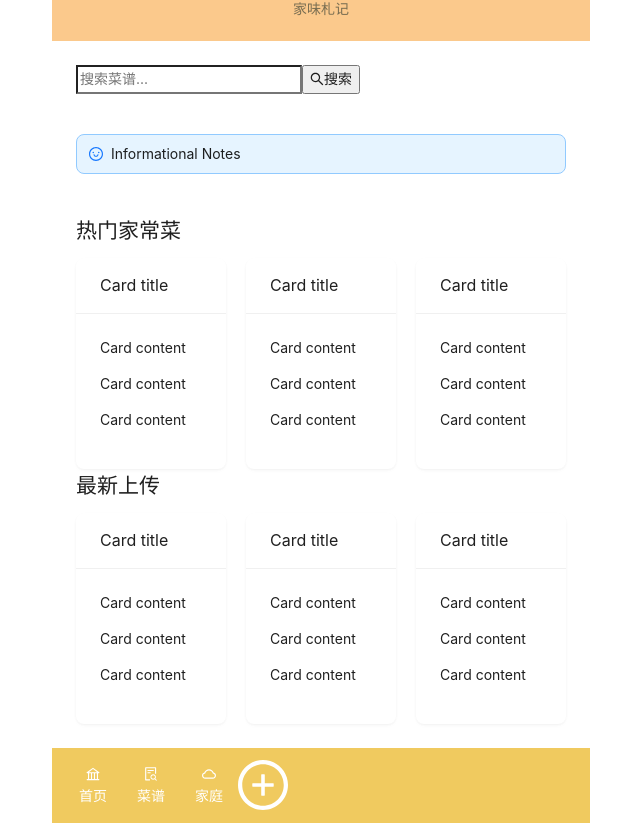
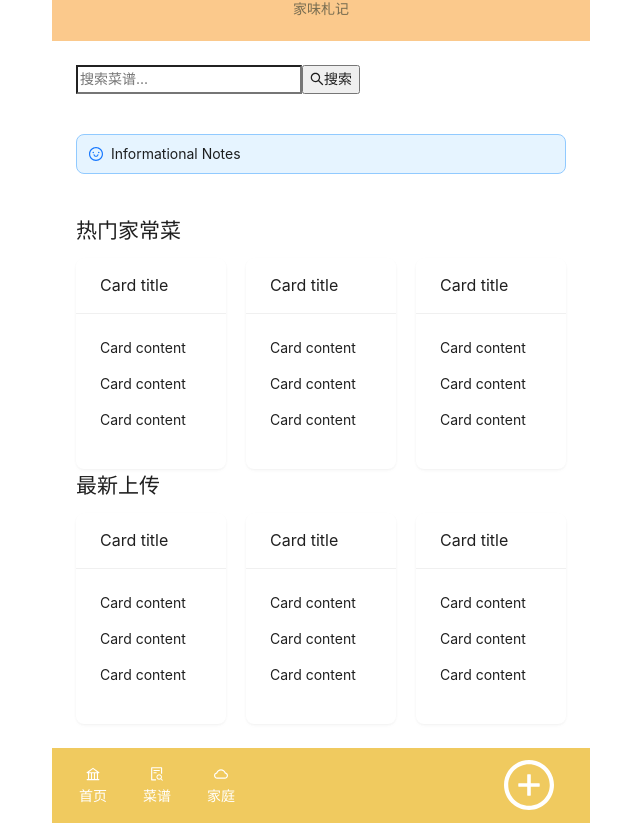
Before and after one commit to yoloeeii-eii/familyCook, a Vue app: page / in a window 1280 px wide. Shown: the whole page, without its empty margins (50-690 px from the left). Built offline with nearby package versions, Linux system fonts and the light colour scheme; the HTML template or start-up script is replaced by a standard one.

Commit message:
'feat:布局'

```diff
--- a/src/App.vue
+++ b/src/App.vue
@@ -60,7 +60,8 @@ import pop from '@/components/pop.vue'
 /* 导航菜单 */
 .nav-menu {
   display: flex;
-  gap: 24px;
+  gap: 30px;
+  justify-content: space-between;
 }
 
 .nav-menu a {
@@ -89,6 +90,7 @@ import pop from '@/components/pop.vue'
   color: #999;
   font-size: 14px;
   display: flex;
+  justify-content: space-between;
 }
 
 </style>
```
